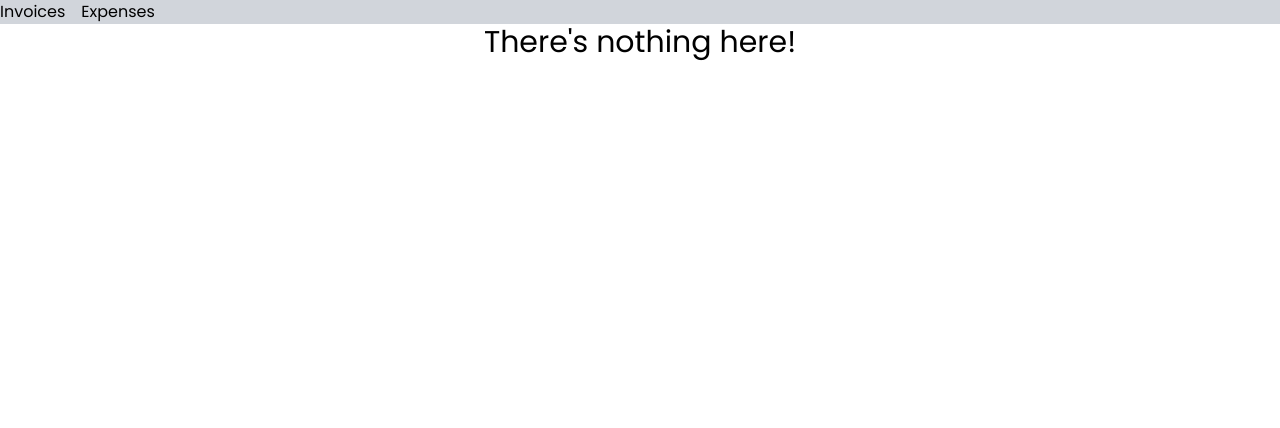
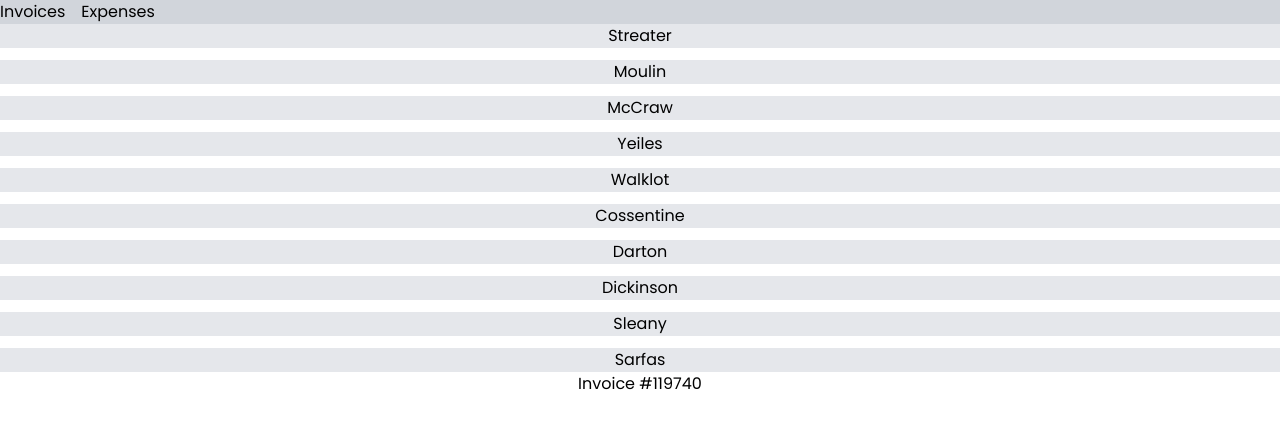
Before and after one commit to Zyar3k/react-router-v6-practice__frontend, a React (Create React App) app: page /invoices/119740 in a window 1280 px wide. Shown: the top 428 px of the page. Built offline with nearby package versions, Linux system fonts and the light colour scheme.

Commit message:
Router params

```diff
--- /dev/null
+++ b/src/components/Bills.jsx
@@ -0,0 +1,8 @@
+import { useParams } from "react-router-dom";
+
+const Bills = () => {
+  const params = useParams();
+  return <h1>Invoice #{params.invoiceId}</h1>;
+};
+
+export default Bills;
--- a/src/components/Invoices.jsx
+++ b/src/components/Invoices.jsx
@@ -1,5 +1,5 @@
 import React from "react";
-import { Link } from "react-router-dom";
+import { Link, Outlet } from "react-router-dom";
 import { getInvoices } from "./data";
 
 const Invoices = () => {
@@ -18,6 +18,7 @@ const Invoices = () => {
           </Link>
         ))}
       </div>
+      <Outlet></Outlet>
     </main>
   );
 };
--- a/src/index.js
+++ b/src/index.js
@@ -6,13 +6,16 @@ import App from "./App";
 import { BrowserRouter, Route, Routes } from "react-router-dom";
 import Invoices from "./components/Invoices";
 import Expenses from "./components/Expenses";
+import Bills from "./components/Bills";
 
 const root = ReactDOM.createRoot(document.getElementById("root"));
 root.render(
   <BrowserRouter>
     <Routes>
       <Route path="/" element={<App />}>
-        <Route path="/invoices" element={<Invoices />} />
+        <Route path="/invoices" element={<Invoices />}>
+          <Route path=":invoiceId" element={<Bills />}></Route>
+        </Route>
         <Route path="/expenses" element={<Expenses />} />
         <Route
           path="*"
```
